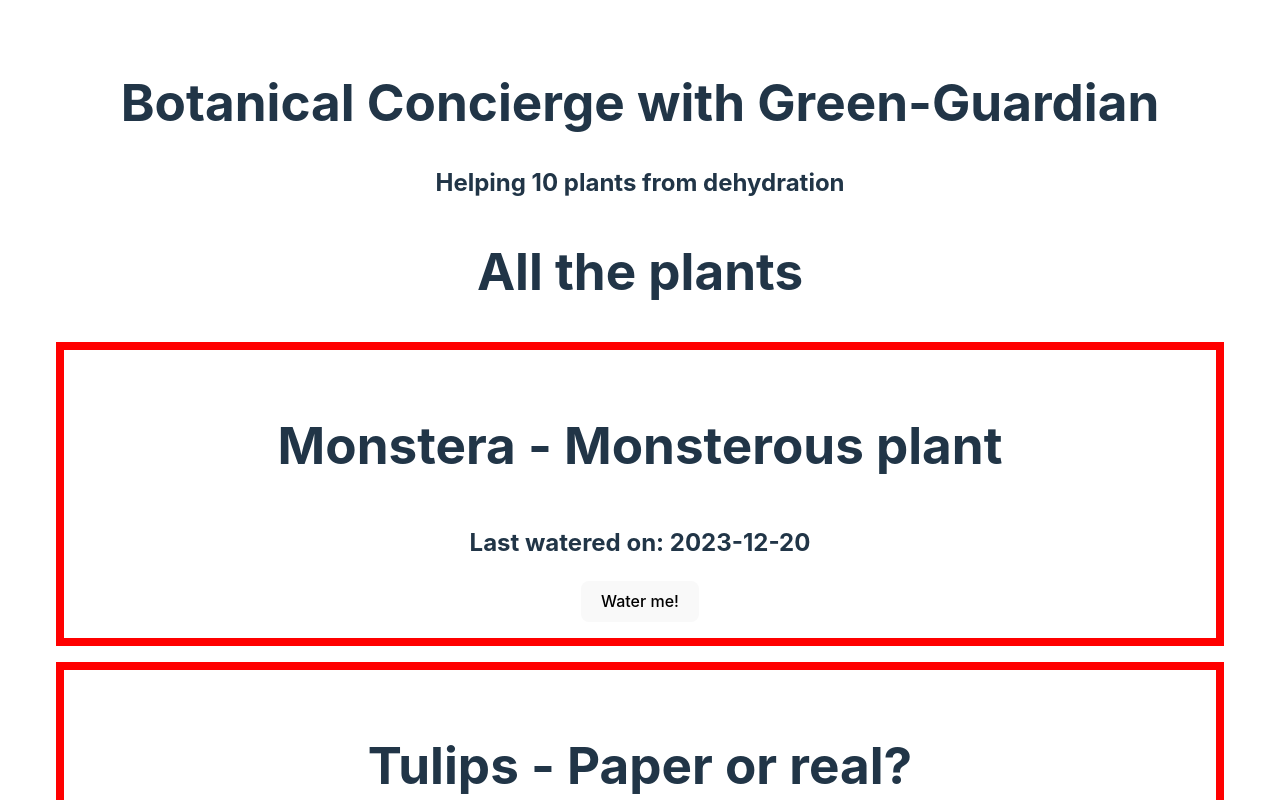
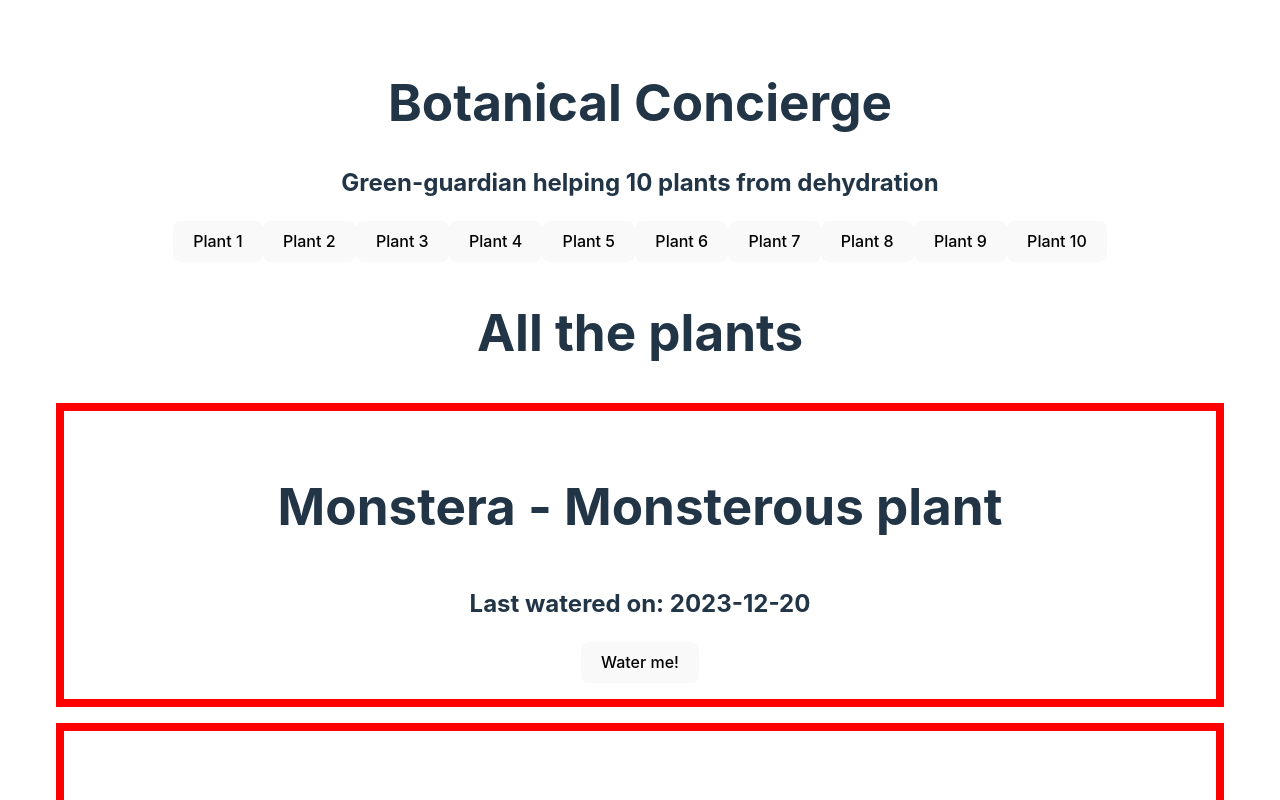
Before and after one commit to leslieyjkim/Botanical_concierge_WateringApp_2024, a React (Vite) app in the folder Plant_watering_app/: page / in a window 1280 px wide. Shown: the top 800 px of the page. Built offline with nearby package versions, Linux system fonts and the light colour scheme.

Commit message:
Create buttons <section> to update watered Date as of today

```diff
--- a/Plant_watering_app/src/App.jsx
+++ b/Plant_watering_app/src/App.jsx
@@ -12,20 +12,46 @@ import { plantsArr } from "./data/plantData";
 
 function App() {
 
-  const [plants, setPlants] = useState(plantsArr)
+  const [plants, setPlants] = useState(plantsArr);
   //Hey, let's have a 'state' called 'plants' and the way to change it will be called 'setPlants'.
   //And I'll use 'useState' hook.And the original data will be 'plantsArr' that we have.
   //Finally, I can control my data from the webpage's rightclick: 'inspect' -> components'
   //I can update the watered date on there, it will be applicable & updated on the page real time.
 
+
+  //below: If I want to update the specific plant's watered date with function called 'updateWateredDate'
+  const updateWateredDate = (plantId) => {   //I need to know plantId
+    const plantToUpdate = plants.find((plant) => plant.id === plantId) //Hey,plants, can you find the plant where the ID matches the plantId of my function?
+    //above, we can use 'find'method on data of 'array' : plantsArr
+    plantToUpdate.lastWatered = new Date().toLocaleDateString()
+    //Hey,plantToUpdate, you know your lastWatered date right? I want to change it to today.
+    setPlants(plants) //Once we have that, I want to setPlants to plants. Because I mutated the data inside it.
+  }
+
   return (
     <>
       <Header amount={plants.length}/>
+    <section>
+      <button onClick={() => updateWateredDate("1")}>Plant 1</button>
+      <button onClick={() => updateWateredDate("2")}>Plant 2</button>
+      <button onClick={() => updateWateredDate("3")}>Plant 3</button>
+      <button onClick={() => updateWateredDate("4")}>Plant 4</button>
+      <button onClick={() => updateWateredDate("5")}>Plant 5</button>
+      <button onClick={() => updateWateredDate("6")}>Plant 6</button>
+      <button onClick={() => updateWateredDate("7")}>Plant 7</button>
+      <button onClick={() => updateWateredDate("8")}>Plant 8</button>
+      <button onClick={() => updateWateredDate("9")}>Plant 9</button>
+      <button onClick={() => updateWateredDate("10")}>Plant 10</button>
+    </section>
     <main>
       <PlantList plants={plants}/>
     </main>
     </>
-  )
+  )//Above, in the button,
+  //"1" we put the string with number, because this is what we're dealing with in the Id.
+  //{() => updateWateredDate("1")} The reason we wrapped inside anonymous function is...
+  //because we need to update wateredDate when I click,
+  //not to want to do the result of it. It's like a normal callback.
 }
 
 export default App
--- a/Plant_watering_app/src/components/Header.jsx
+++ b/Plant_watering_app/src/components/Header.jsx
@@ -2,8 +2,8 @@ export default function Header(props) {
     const {amount} = props //I receive a props called amount
     return (
         <header className="Header">
-            <h1>Botanical Concierge with Green-Guardian</h1>
-            <h2>Helping {amount} plants from dehydration</h2>
+            <h1>Botanical Concierge</h1>
+            <h2>Green-guardian helping {amount} plants from dehydration</h2>
         </header>
     )
 }
```
